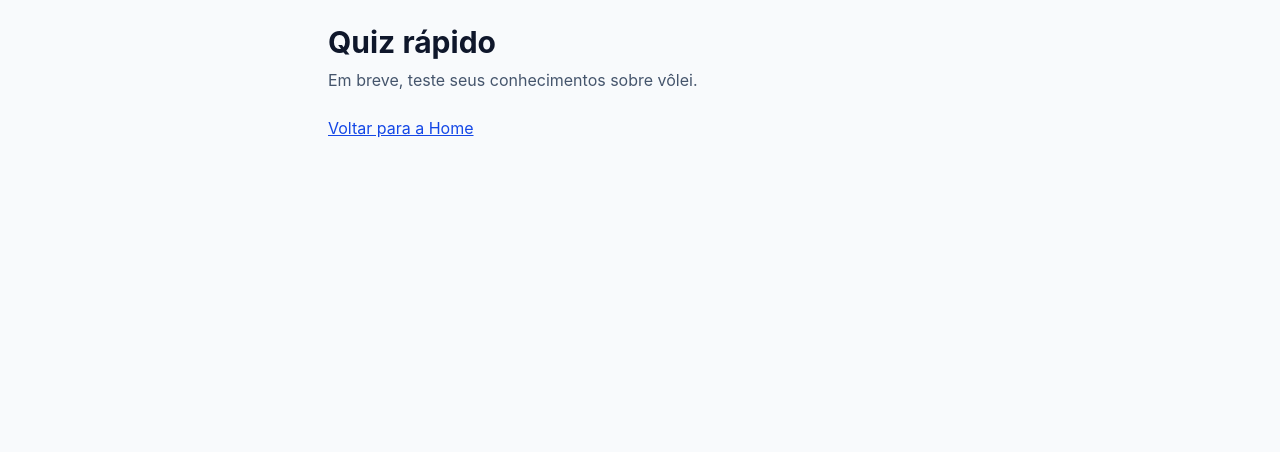
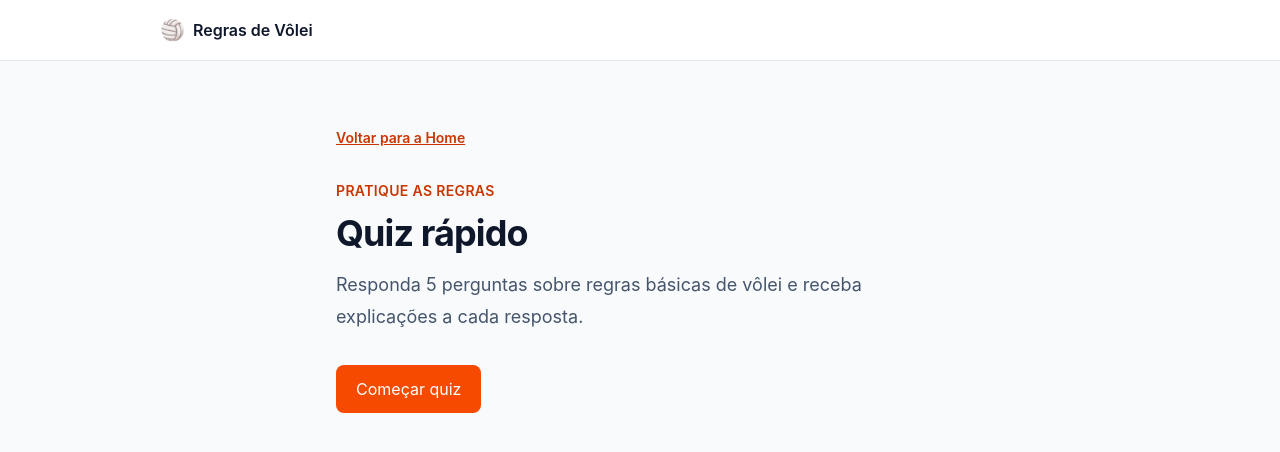
Before and after one commit to Icaro90/volley-coach, a React (Vite) app in the folder frontend/: page /quiz in a window 1280 px wide. Shown: the top 452 px of the page. Built offline with nearby package versions, Linux system fonts and the light colour scheme.

Commit message:
feat(quiz): add interactive quick quiz page

```diff
--- a/frontend/src/app/App.tsx
+++ b/frontend/src/app/App.tsx
@@ -1,10 +1,10 @@
 import { Route, Routes } from 'react-router'
 import { HomePage } from '../features/home/HomePage'
+import { QuizPage } from '../features/quiz/pages/QuizPage'
 import { RotationPage } from '../features/rotation/pages/RotationPage'
 import { RuleDetailPage } from '../features/rules/pages/RuleDetailPage'
 import { RulesPage } from '../features/rules/pages/RulesPage'
 import { SearchResultsPage } from '../features/search/pages/SearchResultsPage'
-import { PlaceholderPage } from '../shared/pages/PlaceholderPage'
 
 function App() {
   return (
@@ -14,15 +14,7 @@ function App() {
       <Route path="/rules/:ruleId" element={<RuleDetailPage />} />
       <Route path="/search" element={<SearchResultsPage />} />
       <Route path="/rotation" element={<RotationPage />} />
-      <Route
-        path="/quiz"
-        element={
-          <PlaceholderPage
-            title="Quiz rápido"
-            description="Em breve, teste seus conhecimentos sobre vôlei."
-          />
-        }
-      />
+      <Route path="/quiz" element={<QuizPage />} />
     </Routes>
   )
 }
--- /dev/null
+++ b/frontend/src/features/quiz/pages/QuizPage.tsx
@@ -0,0 +1,108 @@
+import { useReducer } from 'react'
+import { Link } from 'react-router'
+import { AppHeader } from '../../../shared/components/AppHeader'
+import { QuizFeedback } from '../components/QuizFeedback'
+import { QuizQuestion } from '../components/QuizQuestion'
+import { quizQuestions } from '../data/questions'
+import { initialQuizState, quizReducer } from '../state/quizReducer'
+
+function getResultMessage(score: number) {
+  if (score === quizQuestions.length) {
+    return 'Excelente! Você acertou todas as perguntas.'
+  }
+
+  if (score >= 3) {
+    return 'Muito bem! Continue praticando para reforçar as regras.'
+  }
+
+  return 'Bom começo! Consulte as regras e tente novamente quando quiser.'
+}
+
+export function QuizPage() {
+  const [state, dispatch] = useReducer(quizReducer, initialQuizState)
+  const currentQuestion = quizQuestions[state.currentQuestionIndex]
+
+  return (
+    <div className="min-h-screen bg-slate-50">
+      <AppHeader />
+
+      <main className="mx-auto max-w-2xl px-5 py-12 sm:px-8 sm:py-16">
+        <Link className="text-sm font-semibold text-orange-700 underline" to="/">
+          Voltar para a Home
+        </Link>
+
+        {state.phase === 'intro' && (
+          <section className="mt-8" aria-labelledby="quiz-title">
+            <p className="text-sm font-semibold tracking-wide text-orange-700 uppercase">
+              Pratique as regras
+            </p>
+            <h1 className="mt-3 text-4xl font-bold tracking-tight text-slate-900" id="quiz-title">
+              Quiz rápido
+            </h1>
+            <p className="mt-4 text-lg leading-8 text-slate-600">
+              Responda {quizQuestions.length} perguntas sobre regras básicas de vôlei e receba
+              explicações a cada resposta.
+            </p>
+            <button
+              className="mt-8 rounded-lg bg-orange-600 px-5 py-3 font-semibold text-white transition hover:bg-orange-700"
+              onClick={() => dispatch({ type: 'start' })}
+              type="button"
+            >
+              Começar quiz
+            </button>
+          </section>
+        )}
+
+        {state.phase === 'question' && (
+          <div className="mt-8">
+            <QuizQuestion
+              onConfirmAnswer={() => dispatch({ type: 'confirmAnswer' })}
+              onSelectOption={(optionId) => dispatch({ type: 'selectOption', optionId })}
+              question={currentQuestion}
+              questionNumber={state.currentQuestionIndex + 1}
+              selectedOptionId={state.selectedOptionId}
+              totalQuestions={quizQuestions.length}
+            />
+          </div>
+        )}
+
+        {state.phase === 'feedback' && state.selectedOptionId && (
+          <div className="mt-8">
+            <QuizFeedback
+              isLastQuestion={state.currentQuestionIndex === quizQuestions.length - 1}
+              onNextQuestion={() => dispatch({ type: 'nextQuestion' })}
+              question={currentQuestion}
+              selectedOptionId={state.selectedOptionId}
+            />
+          </div>
+        )}
+
+        {state.phase === 'result' && (
+          <section className="mt-8 rounded-2xl border border-orange-200 bg-orange-50 p-6" aria-labelledby="result-title">
+            <p className="text-sm font-semibold tracking-wide text-orange-700 uppercase">Quiz concluído</p>
+            <h1 className="mt-3 text-3xl font-bold text-slate-900" id="result-title">
+              Você acertou {state.score} de {quizQuestions.length} perguntas
+            </h1>
+            <p className="mt-4 leading-7 text-slate-700">{getResultMessage(state.score)}</p>
+
+            <div className="mt-8 flex flex-wrap gap-3">
+              <button
+                className="rounded-lg bg-orange-600 px-4 py-3 font-semibold text-white transition hover:bg-orange-700"
+                onClick={() => dispatch({ type: 'restart' })}
+                type="button"
+              >
+                Reiniciar quiz
+              </button>
+              <Link
+                className="rounded-lg border border-slate-300 bg-white px-4 py-3 font-semibold text-slate-800 transition hover:bg-slate-100"
+                to="/rules"
+              >
+                Consultar regras básicas
+              </Link>
+            </div>
+          </section>
+        )}
+      </main>
+    </div>
+  )
+}
```
Also changed, not shown: 4 other files (tests, documents, lock files or other folders).
